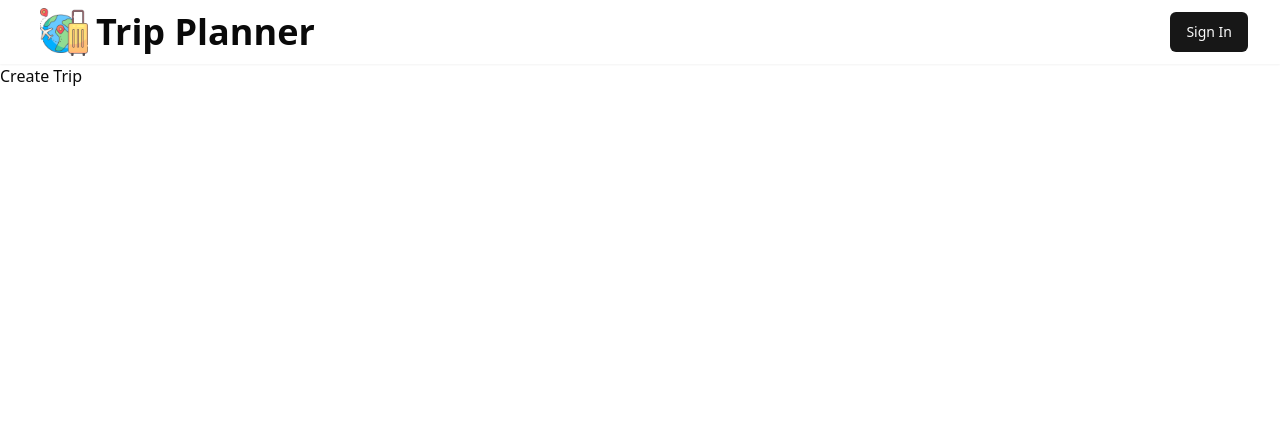
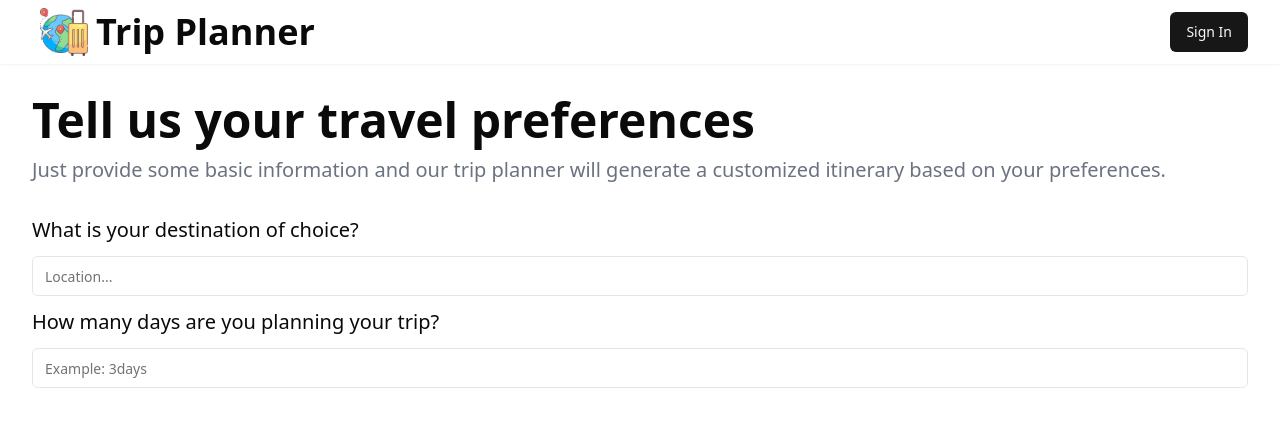
Before and after one commit to SALEHINISLAM/ai-trip-planner, a React (Vite) app: page /create-trip in a window 1280 px wide. Shown: the top 426 px of the page. Built offline with nearby package versions, Linux system fonts and the light colour scheme.

Commit message:
create trip added

```diff
--- a/package.json
+++ b/package.json
@@ -11,11 +11,13 @@
   },
   "dependencies": {
     "@radix-ui/react-slot": "^1.1.0",
+    "axios": "^1.7.2",
     "class-variance-authority": "^0.7.0",
     "clsx": "^2.1.1",
     "lucide-react": "^0.408.0",
     "react": "^18.3.1",
     "react-dom": "^18.3.1",
+    "react-google-places-autocomplete": "^4.0.1",
     "react-router-dom": "^6.25.1",
     "tailwind-merge": "^2.4.0",
     "tailwindcss-animate": "^1.0.7"
--- /dev/null
+++ b/src/Constants/Options.jsx
@@ -0,0 +1,16 @@
+import React from 'react';
+import PropTypes from 'prop-types';
+
+const Options = props => {
+    return (
+        <div>
+
+        </div>
+    );
+};
+
+Options.propTypes = {
+
+};
+
+export default Options;
--- a/src/CreateTrip/Index.jsx
+++ b/src/CreateTrip/Index.jsx
@@ -1,16 +1,88 @@
-import React from 'react';
-import PropTypes from 'prop-types';
+import React, { useState } from "react";
+import PropTypes from "prop-types";
+import GooglePlacesAutocomplete from "react-google-places-autocomplete";
+import axios from "axios";
+import { Input } from "@/components/ui/input"
 
-const CreateTrip = props => {
-    return (
+const CreateTrip = (props) => {
+
+  const [place, setPlace]=useState();
+  const [query, setQuery]=useState('');
+  const [suggestions, setSuggestions]=useState([]);
+
+  const fetchSuggestions = async(q)=>{
+    if(q.length<3) return;
+    //query must larger than 3 letter
+    const config={
+      method: 'get',
+      maxBodyLength: Infinity,
+      url: `https://barikoi.xyz/v2/api/search/autocomplete/place?api_key=bkoi_496aeba6d652ca51f1017c271cc83522bd6bd8691715ccc72b045ab7283cb4e2&q=${q}`,
+      headers: {},
+    };
+    try{
+      const response = await axios(config);
+      if (response.data && response.data.places) {
+        setSuggestions(response.data.places)
+      }
+      //axios need to add data extra one
+      else{
+        setSuggestions([])
+      }
+    }catch(error){
+      console.error(error);
+    }
+  };
+
+  const handleChange=(e)=>{
+    const value=e.target.value;
+    setQuery(value);
+    fetchSuggestions(value);
+  };
+
+  const handleSuggestionOnClick=(suggestion)=>{
+    setQuery(suggestion.address);
+    setSuggestions([]);
+    document.getElementById('destination').classList.add('hidden')
+
+  }
+  return (
+    <div className="container mx-auto">
+      <h2 className="text-5xl font-bold mt-8">
+        Tell us your travel preferences
+      </h2>
+      <p className="mt-3 text-gray-500 text-xl">
+        Just provide some basic information and our trip planner will generate a
+        customized itinerary based on your preferences.
+      </p>
+      <div className="mt-8">
         <div>
-            Create Trip
+            <h2 className="text-xl my-3 font-medium">What is your destination of choice?</h2>
+            {/* As I don't have any api so I can't use google map api */}
+            {/* <GooglePlacesAutocomplete apiKey={import.meta.env.VITE_GOOGLE_PLACE_API_KEY}></GooglePlacesAutocomplete> */}
+            {/* <input type="text" value={query} onChange={handleChange} placeholder="Location..." name="" id="destination"/> */}
+            <Input  value={query} onChange={handleChange} placeholder="Location..." name="" />
+            <ul id="destination">
+              {
+                suggestions.map((suggestion,index)=>(
+                  <li
+                  key={index}
+                  onClick={()=>handleSuggestionOnClick(suggestion)}
+                  className="hover:cursor-pointer"
+                  >{suggestion.address}</li>
+                ))
+              }
+            </ul>
         </div>
-    );
+        <div>
+        <h2 className="text-xl my-3 font-medium">How many days are you planning your trip?</h2>
+        <Input placeholder='Example: 3days' type='number'/>
+
+        </div>
+      </div>
+    </div>
+  );
 };
 
-CreateTrip.propTypes = {
-
-};
+CreateTrip.propTypes = {};
 
 export default CreateTrip;
--- a/src/components/Custom/Hero.jsx
+++ b/src/components/Custom/Hero.jsx
@@ -1,6 +1,7 @@
 import React from "react";
 import PropTypes from "prop-types";
 import { Button } from "../ui/button";
+import { Link } from "react-router-dom";
 
 const Hero = (props) => {
   return (
@@ -15,7 +16,9 @@ const Hero = (props) => {
         Your personal trip planner and travel curator, creating custom
         itineraries tailored to your interest and budget.
       </p>
+      <Link to={'/create-trip'}>
       <Button>Get Started - It's Free</Button>
+      </Link>
     </div>
   );
 };
--- /dev/null
+++ b/src/components/ui/input.jsx
@@ -0,0 +1,19 @@
+import * as React from "react"
+
+import { cn } from "@/lib/utils"
+
+const Input = React.forwardRef(({ className, type, ...props }, ref) => {
+  return (
+    (<input
+      type={type}
+      className={cn(
+        "flex h-10 w-full rounded-md border border-input bg-background px-3 py-2 text-sm ring-offset-background file:border-0 file:bg-transparent file:text-sm file:font-medium placeholder:text-muted-foreground focus-visible:outline-none focus-visible:ring-2 focus-visible:ring-ring focus-visible:ring-offset-2 disabled:cursor-not-allowed disabled:opacity-50",
+        className
+      )}
+      ref={ref}
+      {...props} />)
+  );
+})
+Input.displayName = "Input"
+
+export { Input }
```
Also changed, not shown: 1 other file (tests, documents, lock files or other folders).
